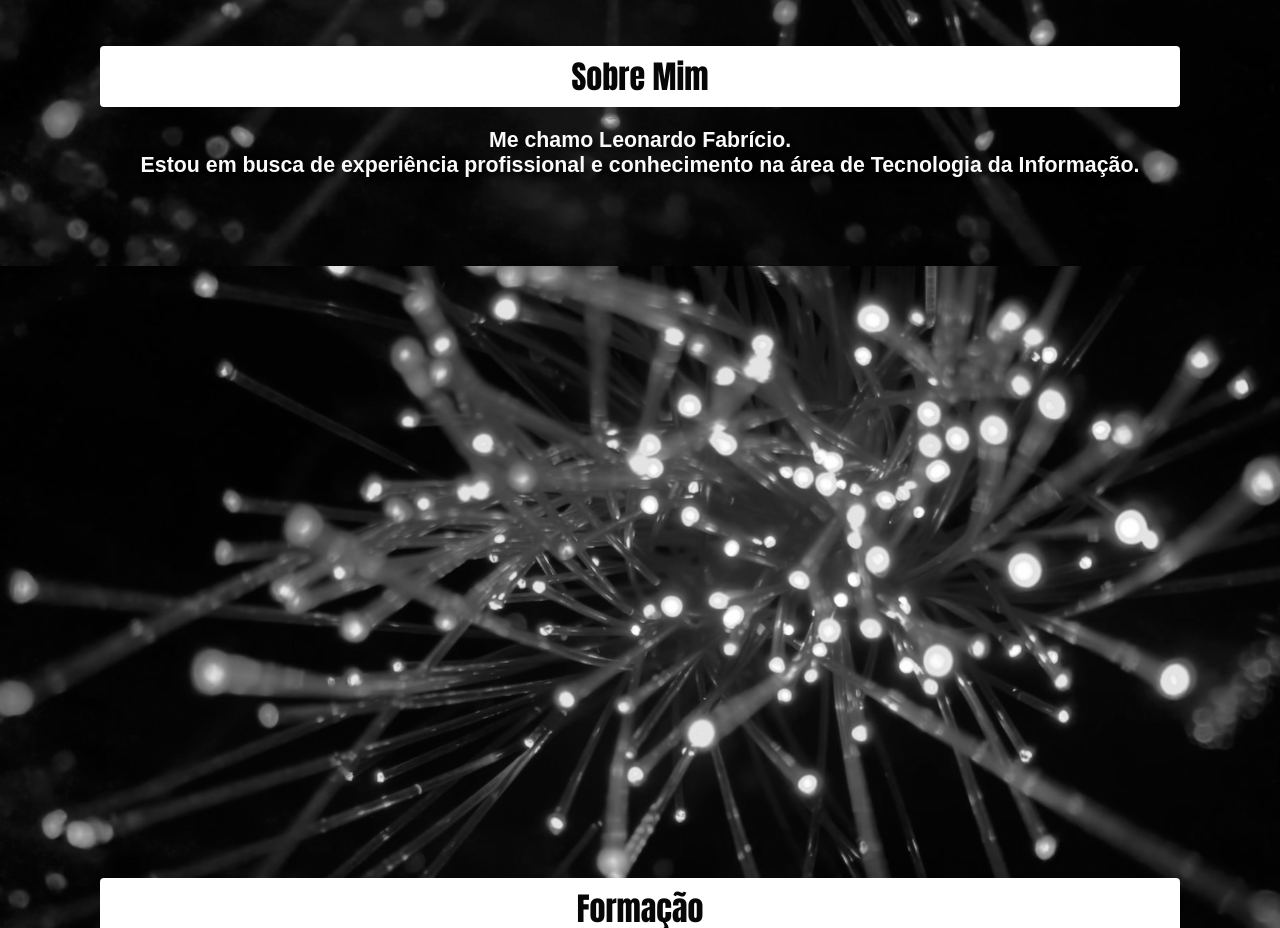
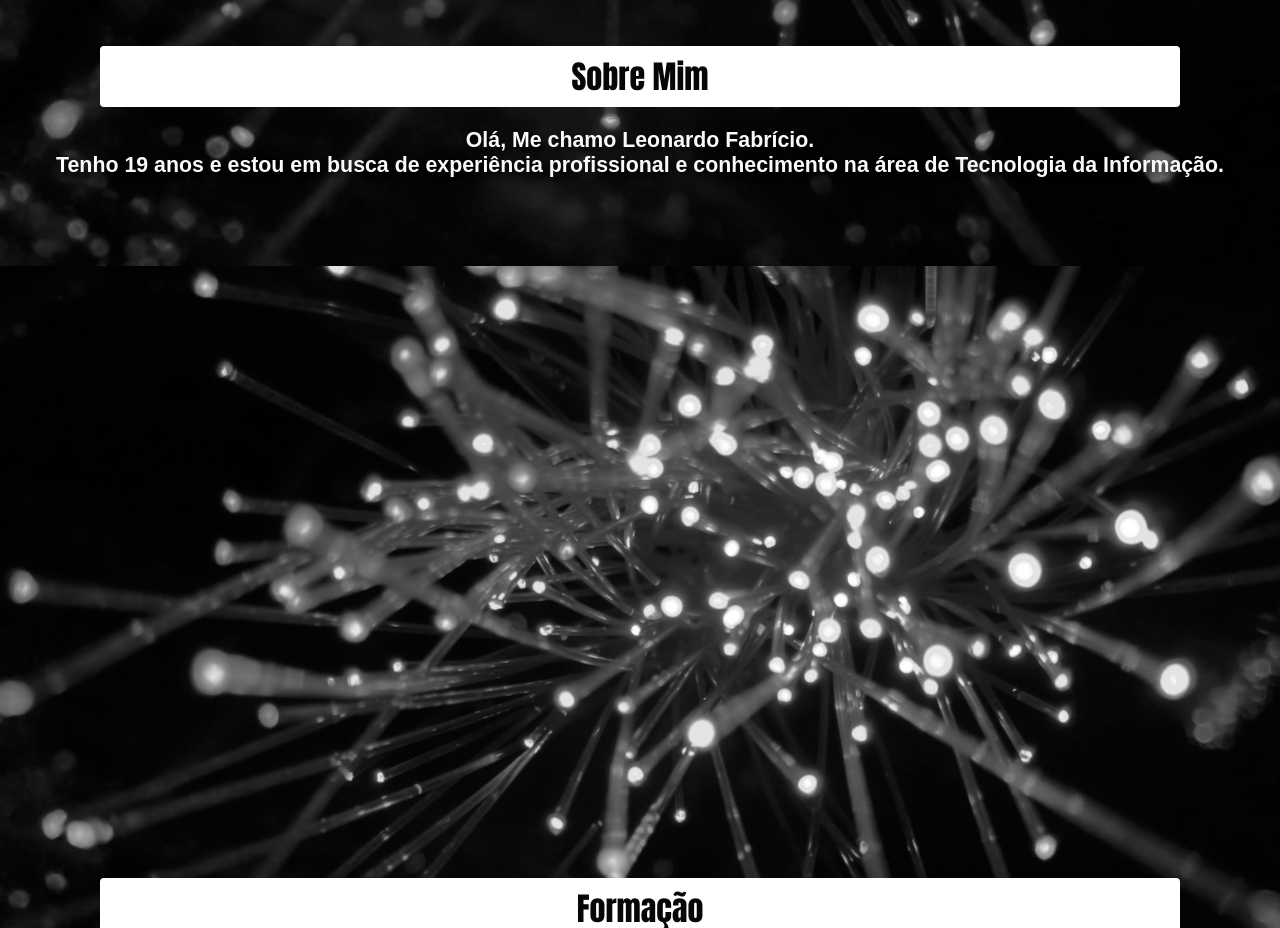
Before and after one commit to leonardofabricio001/leonardofabricio001.github.io, a plain HTML site: page index.html in a window 1280 px wide. Shown: the part 1654-2582 px from the top of the page. Drawn offline with Linux system fonts and the light colour scheme.

Commit message:
html info update

```diff
--- a/index.html
+++ b/index.html
@@ -5,7 +5,7 @@
       <meta charset="UTF-8">
       <meta http-equiv="X-UA-Compatible" content="IE=edge">
       <meta name="viewport" content="width=device-width, initial-scale=1.0">
-      <title>Projeto Site</title>
+      <title>Leonardo Fabrício de Ávila Silva</title>
       <link rel="stylesheet" href="style.css">
 </head>
 
@@ -34,7 +34,7 @@
       <div class="mainDiv">
             <div class="sepDiv">
                   <h1 id="about">Sobre Mim</h1>
-                  <p>Me chamo Leonardo Fabrício. <br>Estou em busca de experiência profissional e conhecimento na área
+                  <p>Olá, Me chamo Leonardo Fabrício. <br> Tenho 19 anos e estou em busca de experiência profissional e conhecimento na área
                         de Tecnologia da Informação.</p>
             </div>
 
```
